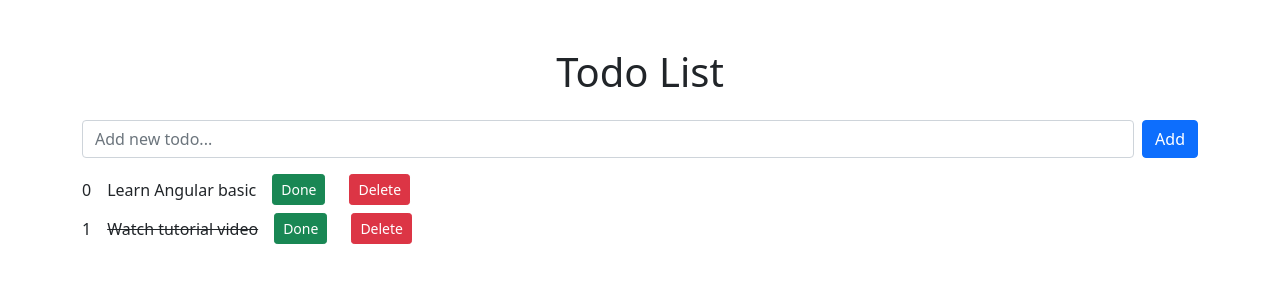
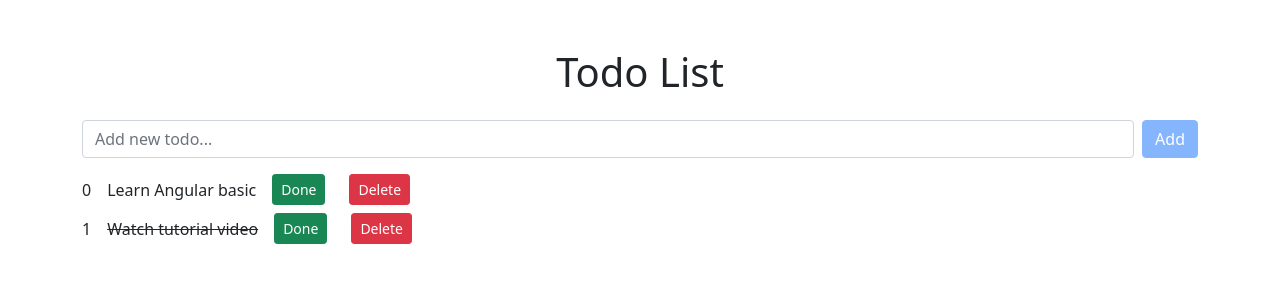
Before and after one commit to lynxforge/todo-app, an Angular app: page / in a window 1280 px wide. Shown: the top 300 px of the page. Built offline with nearby package versions, Linux system fonts and the light colour scheme.

Commit message:
button disable [Add]

```diff
--- a/src/app/components/todos/todos.component.html
+++ b/src/app/components/todos/todos.component.html
@@ -1,12 +1,9 @@
 <div class="todos">
 
     <form (submit)="addTodo()" class="d-flex gap-2 mb-3">
-        <input [(ngModel)] = "newTodo"
-        name = "todoInput"
-        class = "form-control"
-        placeholder="Add new todo..."
-        />
-        <button class="btn btn-primary" type="submit">Add</button>
+        <input [(ngModel)]="newTodo" name="todoInput" class="form-control" placeholder="Add new todo..." />
+
+        <button class="btn btn-primary" type="submit" [disabled]="!newTodo.trim()">Add</button>
     </form>
 
     @for(todo of todos; track $index){
--- a/src/app/components/todos/todos.component.scss
+++ b/src/app/components/todos/todos.component.scss
@@ -6,4 +6,9 @@
     input {
         flex: 1;
     }
+
+    button[disabled] {
+        opacity: .5;
+        pointer-events: none;
+    }
 }
```
